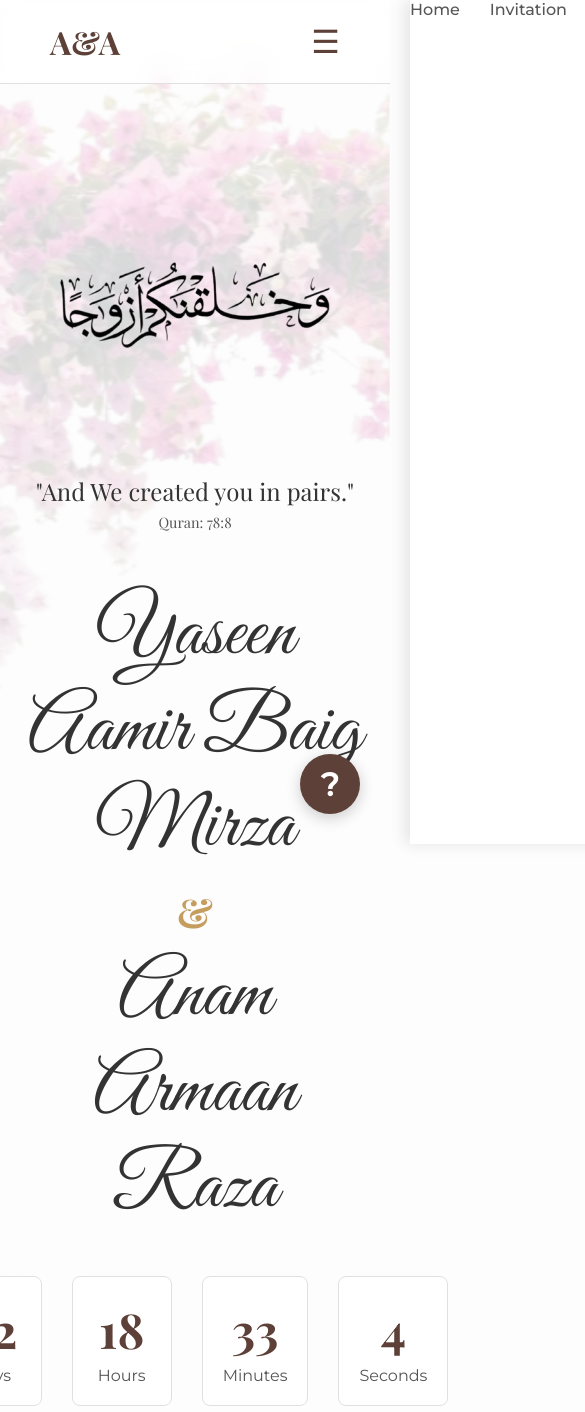
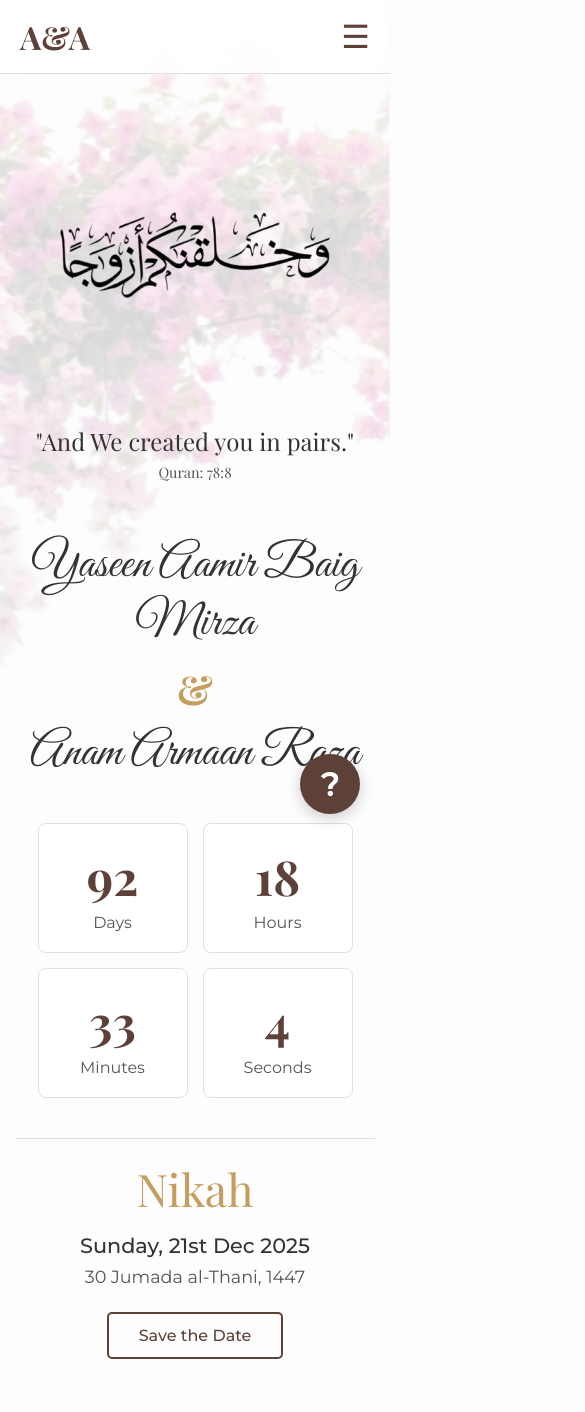
Before and after one commit to yaseenaamir/wedding-website, a plain HTML site: page index.html in a window 390 px wide. Shown: the top 1412 px of the page, 585 px wide, since content can reach past the window. Drawn offline with nearby package versions, Linux system fonts and the light colour scheme.

Commit message:
responsive

```diff
--- a/style.css
+++ b/style.css
@@ -401,50 +401,134 @@ header nav ul {
 }
 
 
-/* --- Responsive Styles for Mobile & Tablets --- */
+/* ==========================================================================
+   # RESPONSIVE STYLES (FINAL - ALL DEVICES)
+   ========================================================================== */
+
+/* -------------------------------------------------------------------------- */
+/* # For Very Large Screens (like zoomed-out desktops)
+/* -------------------------------------------------------------------------- */
+@media (min-width: 1400px) {
+    /* Widen the content area slightly on large screens */
+    .container {
+        max-width: 1300px;
+    }
+}
+
+
+/* -------------------------------------------------------------------------- */
+/* # For Tablets & Small Desktops
+/* -------------------------------------------------------------------------- */
+@media (max-width: 992px) {
+    .tree-container {
+        flex-direction: column;
+        align-items: center;
+    }
+    .family-side {
+        max-width: 100%;
+    }
+}
+
+
+/* -------------------------------------------------------------------------- */
+/* # For Mobile Phones & Small Tablets
+/* -------------------------------------------------------------------------- */
 @media (max-width: 768px) {
 
-    /* Hide the desktop link list on mobile */
-    /* header nav ul {
-        display: none;
-    } */
+    /* --- Header & Navigation --- */
+    header {
+        padding: 15px 20px;
+    }
 
-    /* Show the hamburger icon on mobile */
     #hamburger-icon {
         display: block;
-    }
-
-    /* Style the navigation container that slides in */
-    header nav {
-        display: block; /* Ensure the container is visible to slide */
-        position: fixed;
-        top: 0;
-        right: -300px; /* Start off-screen to the right */
-        width: 280px;
-        height: 100vh;
-        background-color: #ffffff;
-        box-shadow: -5px 0 15px rgba(0,0,0,0.1);
-        transition: transform 0.4s ease-in-out;
+        font-size: 2em;
+        cursor: pointer;
+        color: var(--brown);
+        position: relative;
         z-index: 1001;
     }
 
-    /* When active, slide the navigation into view */
-    header nav.nav-active {
-        transform: translateX(-300px);
+    header nav {
+        position: absolute;
+        top: 71px; /* Height of the header */
+        left: 0;
+        width: 100%;
+        background-color: rgba(255, 255, 255, 0.95);
+        backdrop-filter: blur(10px);
+        max-height: 0;
+        overflow: hidden;
+        transition: max-height 0.5s ease-out;
     }
 
-    /* Style the links for the new slide-in menu */
-    header nav.nav-active ul {
-    display: flex;
-    flex-direction: column;
-    padding-top: 80px;
-    gap: 0;
-}
+    header nav ul {
+        flex-direction: column;
+        padding: 20px;
+        gap: 0;
+    }
 
-    header nav.nav-active ul li a {
+    header nav ul li a {
         display: block;
-        padding: 20px 30px;
-        text-align: left;
+        padding: 15px;
+        text-align: center;
         border-bottom: 1px solid var(--border-color);
     }
+
+    header nav ul li:last-child a {
+        border-bottom: none;
+    }
+
+    /* This class is added by JavaScript to show the menu */
+    nav.nav-active {
+        max-height: 500px;
+    }
+
+    /* --- General Layout & Font Sizes --- */
+    section {
+        padding: 40px 15px;
+    }
+
+    h2, #location .container > h2, #family-tree .container > h2 {
+        font-size: 2.5em !important;
+    }
+
+    /* --- Home Page --- */
+    #home .names h1 {
+        font-size: 3em; /* Reduce font size of names */
+    }
+
+    .countdown-container {
+        flex-wrap: wrap; /* Allow timer blocks to wrap */
+        gap: 15px;
+        max-width: 320px; /* Constrain the width to center it */
+        margin-left: auto;
+        margin-right: auto;
+    }
+
+    .time-block {
+        flex-basis: calc(50% - 10px); /* Make timer blocks 2x2 */
+        min-width: 120px;
+    }
+
+    .wedding-dates, .tree-container {
+        flex-direction: column; /* Stack dates and family trees vertically */
+        gap: 30px;
+    }
+    .date-separator { display: none; }
+
+    /* --- Location Page --- */
+    .additional-info-container {
+        margin-top: 40px;
+    }
+
+    /* --- Family Tree --- */
+    .family-side {
+        min-width: 100%;
+    }
+    .generation {
+        flex-direction: column;
+    }
+    .member:not(:last-child)::after {
+        display: none; /* Remove horizontal lines */
+    }
 }
```
